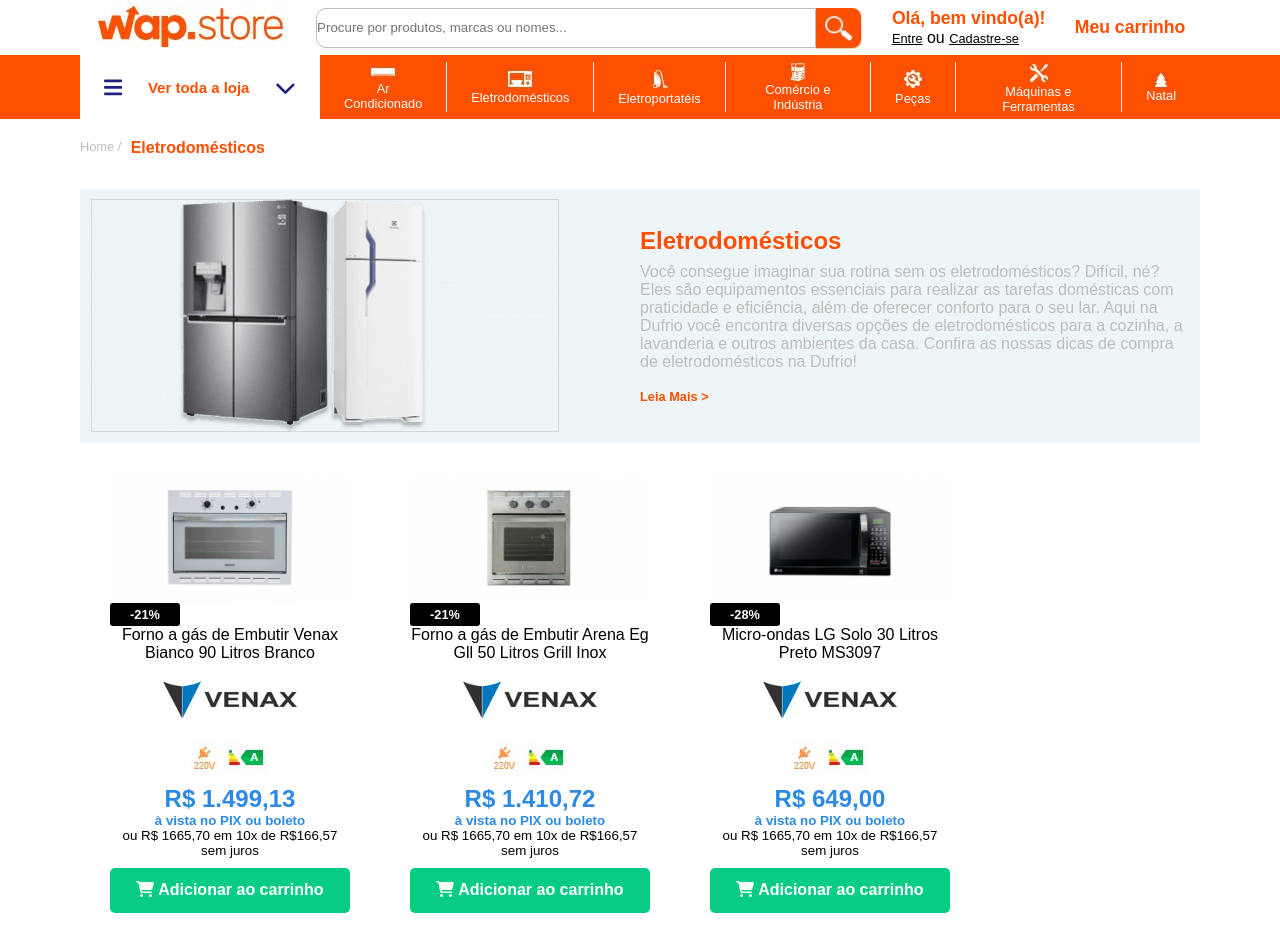
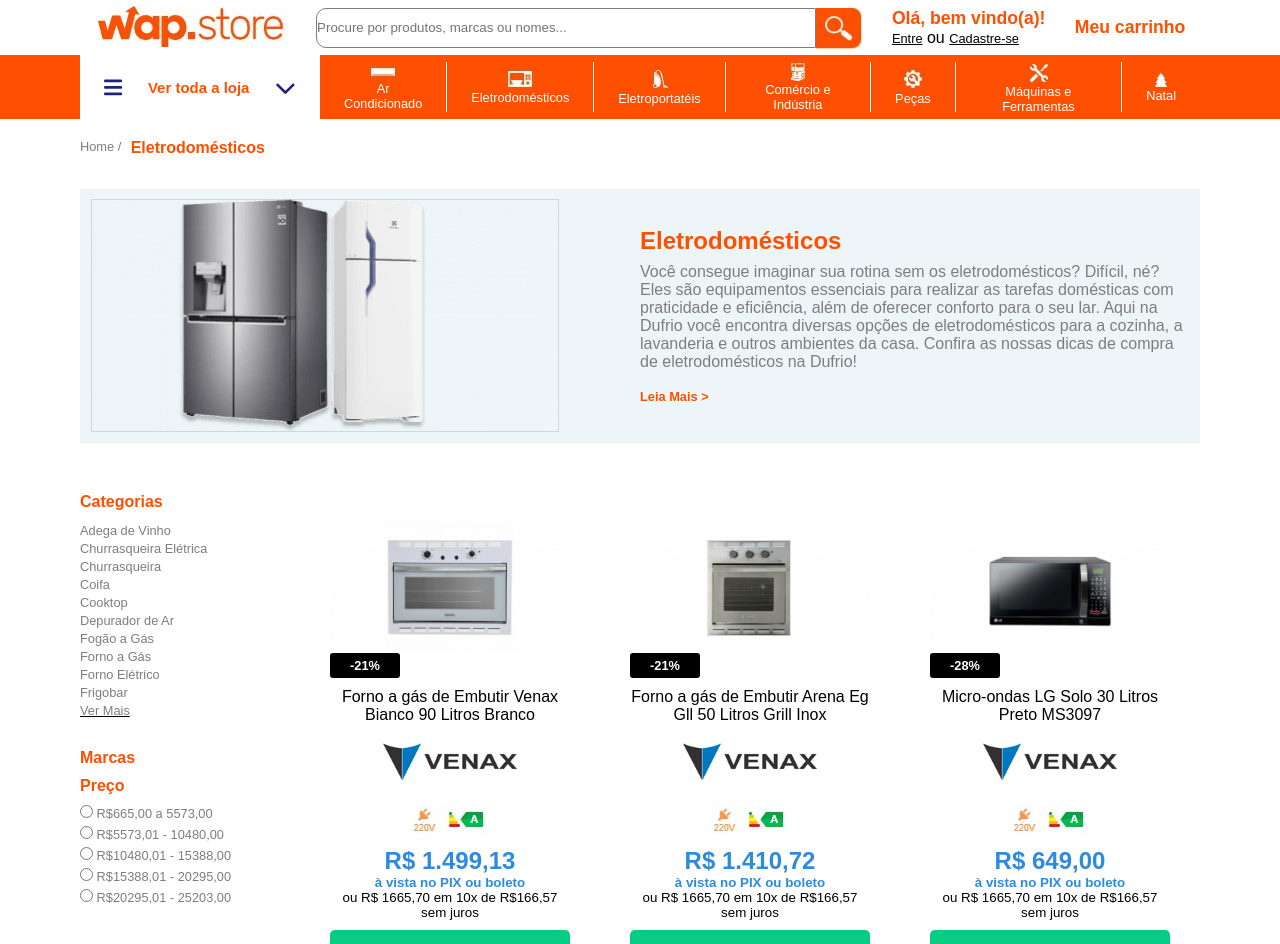
Before and after one commit to drakozz/webart-projeto, a Vue app: page / in a window 1280 px wide. Shown: the top 944 px of the page. Built offline with nearby package versions, Linux system fonts and the light colour scheme.

Commit message:
continuação do componente produto e criação do menu lateral

```diff
--- a/src/App.vue
+++ b/src/App.vue
@@ -38,7 +38,7 @@
 :root
 {
   --text-color: black;
-  --text-color2: rgb(189, 189, 189);
+  --text-color2: rgb(126, 126, 126);
   --text-color3: rgb(44, 138, 226);
   --bg-color: #ff4f01;
   --bg-color-banner: #edf5f8;
--- a/src/components/Dropdown.vue
+++ b/src/components/Dropdown.vue
@@ -12,7 +12,8 @@
 <script>
 export default {
   name: 'Dropdown',
-  props: ['title', 'itens']
+  props: ['title', 'itens'],
+
 }
 </script>
 
@@ -44,6 +45,7 @@
     flex-direction: row;
     justify-content: space-between;
     width: 100%;
+    background-color: white;
   }
 
   .navBar .subMenu li a{
--- /dev/null
+++ b/src/components/commons/ContentProdutos.vue
@@ -0,0 +1,121 @@
+<template>
+    <section class="contentProdutos">
+
+        <div class="filterProdutos">
+            <div class="filterItemPage"></div>
+        </div>
+
+        <div class="cardProdutos" v-for="(produto, i) in dataProdutos" :key="i">
+
+        <img :src="require(`@/assets/images/produtos/${produto.imagem}`) " alt="">
+
+        <h3 class="descontoProduto">{{produto.desconto}}</h3>
+        <p>{{produto.nome}}</p>
+
+        <div class="selos">
+            <div class="seloMarca">
+            <img src="@/assets/images/selos/venax.jpg" alt="">
+            </div>
+            <img src="@/assets/images/selos/voltagem.jpg" alt="" >
+            <img src="@/assets/images/selos/procel.jpg" alt="" >
+        </div>
+
+        <h2>R$ {{produto.preco}}</h2>
+        <small>
+            <span>à vista no PIX ou boleto</span>
+            <br>
+            ou R$ 1665,70 em 10x de R$166,57 sem juros
+        </small>
+        <button class="buttonAddCart">
+            <font-awesome-icon icon="fa-solid fa-cart-shopping" />
+            Adicionar ao carrinho
+        </button>
+
+        </div>
+    </section>
+</template>
+
+<script>
+import ProdutosData from '@/data/ProdutosData.json'
+
+export default {
+    name: 'ContentProdutos',
+    data: () => ({
+    dataProdutos: ProdutosData
+  })
+}
+</script>
+
+<style>
+    /*CSS CARD PRODUTOS*/
+  .contentProdutos{
+    margin-top: 50px;
+    display: flex;
+    flex-wrap: wrap;
+  }
+
+  .cardProdutos{
+    display: flex;
+    justify-content: center;
+    flex-direction: column;
+    width: 300px;
+    text-align: center;
+    padding: 30px;
+  }
+
+  .cardProdutos:hover{
+    border: 1px solid black;
+  }
+
+  .cardProdutos .descontoProduto{
+    display: flex;
+    justify-content: center;
+    align-items: center;
+    background-color: black;
+    color: white;
+    width: 70px;
+    height: 25px;
+    border-radius: 3px;
+    font-size: .8rem;
+    margin-bottom: 10px;
+  }
+
+  .cardProdutos .selos{
+    display: flex;
+    flex-wrap: wrap;
+    justify-content: center;
+    margin-bottom: 10px;
+  }
+
+  .cardProdutos .selos .seloMarca{
+    flex: 1 1 100%;
+  }
+
+  .cardProdutos .selos .seloMarca img{
+    width: 150px;
+  }
+
+  .cardProdutos h2,
+  .cardProdutos span{
+    color: var(--text-color3);
+    font-weight: bold;
+  }
+
+  .cardProdutos .buttonAddCart{
+    font-size: 1rem;
+    font-weight: bold;
+    border: none;
+    background-color: var(--color-button-buy);
+    color: white;
+    height: 50px;
+    border-radius: 5px;
+    margin-top: 10px;
+    transition: .5s;
+  }
+
+  .cardProdutos .buttonAddCart:hover{
+    background-color: var(--color-button-hover);
+    cursor: pointer;
+  }
+
+</style>
--- /dev/null
+++ b/src/components/commons/LateralOptions.vue
@@ -0,0 +1,129 @@
+<template>
+    <aside class="lateralOptions">
+        <div class="category">
+          <h3>Categorias</h3>
+          <ul>
+            <li>
+              <a href="">Adega de Vinho</a>
+            </li>
+            <li>
+              <a href="">Churrasqueira Elétrica</a>
+            </li>
+            <li>
+              <a href="">
+                Churrasqueira
+              </a>
+            </li>
+            <li>
+              <a href="">
+                Coifa
+              </a>
+            </li>
+            <li>
+              <a href="">
+                Cooktop
+              </a>
+            </li>
+            <li>
+              <a href="">
+                Depurador de Ar
+              </a>
+            </li>
+            <li>
+              <a href="">
+                Fogão a Gás
+              </a>
+            </li>
+            <li>
+              <a href="">Forno a Gás</a>
+            </li>
+            <li>
+              <a href="">Forno Elétrico</a>
+            </li>
+            <li>
+              <a href="">Frigobar</a>
+            </li>
+            <span>
+              <a href="">Ver Mais</a>
+            </span>
+          </ul>
+        </div>
+
+        <h3>Marcas</h3>
+
+        <div class="prices">
+          <h3>Preço</h3>
+
+          <div class="priceOptions">
+            <fieldset>
+              <input type="radio" id="priceOptions1" name="priceOptions" value="child">
+              <label for="priceOptions1"> R$665,00 a 5573,00</label><br>
+            </fieldset>
+
+            <fieldset>
+              <input type="radio" id="priceOptions2" name="priceOptions" value="adult">
+              <label for="priceOptions2"> R$5573,01 - 10480,00</label><br>
+            </fieldset>
+
+            <fieldset>
+              <input type="radio" id="priceOptions3" name="priceOptions" value="senior">
+              <label for="priceOptions3"> R$10480,01 - 15388,00</label><br>
+            </fieldset>
+
+            <fieldset>
+              <input type="radio" id="priceOptions4" name="priceOptions" value="senior">
+              <label for="priceOptions4"> R$15388,01 - 20295,00</label><br>
+            </fieldset>
+
+            <fieldset>
+              <input type="radio" id="priceOptions5" name="priceOptions" value="senior">
+              <label for="priceOptions5"> R$20295,01 - 25203,00</label>
+            </fieldset>
+          </div>
+        </div>
+      </aside>
+</template>
+
+<script>
+export default {
+    name: 'LateralOptions'
+}
+</script>
+
+<style>
+    .lateralOptions{
+        margin-top: 50px;
+    }
+
+    .lateralOptions h3{
+    color: var(--bg-color);
+    font-size: 1rem;
+    margin-bottom: 10px;
+    }
+
+    .lateralOptions .category {
+    margin-bottom: 30px;
+    }
+
+    .lateralOptions .category ul li a,
+    .lateralOptions .category span a{
+    color: var(--text-color2);
+    font-size: .8rem;
+    }
+
+    .lateralOptions .category span{
+    text-decoration: underline;
+    }
+
+    .lateralOptions .priceOptions fieldset{
+    margin-bottom: 5px;
+    border: none;
+    }
+
+    .prices .priceOptions{
+        font-size: .8rem;
+        color: var(--text-color2);
+    }
+
+
+</style>
--- a/src/components/layouts/ContentMain.vue
+++ b/src/components/layouts/ContentMain.vue
@@ -2,126 +2,37 @@
   <main class="main container">
       <DestaqueTopo></DestaqueTopo>
 
-      <section class="contentProdutos">
+      <div class="gridListingContainer">
+        <LateralOptions></LateralOptions>
+        <ContentProdutos></ContentProdutos>
+      </div>
 
-        <div class="listagemProdutos"></div>
-
-        <div class="cardProdutos" v-for="(produto, i) in dataProdutos" :key="i">
-
-          <img :src="require(`@/assets/images/produtos/${produto.imagem}`) " alt="">
-
-          <h3 class="descontoProduto">{{produto.desconto}}</h3>
-          <p>{{produto.nome}}</p>
-
-          <div class="selos">
-            <div class="seloMarca">
-              <img src="@/assets/images/selos/venax.jpg" alt="">
-            </div>
-            <img src="@/assets/images/selos/voltagem.jpg" alt="" >
-            <img src="@/assets/images/selos/procel.jpg" alt="" >
-          </div>
-
-          <h2>R$ {{produto.preco}}</h2>
-          <small>
-            <span>à vista no PIX ou boleto</span>
-            <br>
-            ou R$ 1665,70 em 10x de R$166,57 sem juros
-          </small>
-          <button class="buttonAddCart">
-            <font-awesome-icon icon="fa-solid fa-cart-shopping" />
-            Adicionar ao carrinho
-          </button>
-
-        </div>
-      </section>
   </main>
 </template>
 <script>
 
 import DestaqueTopo from '../commons/DestaqueTopo.vue';
-import ProdutosData from '@/data/ProdutosData.json'
+import LateralOptions from'../commons/LateralOptions.vue';
+import ContentProdutos from '../commons/ContentProdutos.vue';
 
 export default {
   name: 'ContentMain',
   components: {
     DestaqueTopo,
-  },
-
-  data: () => ({
-    dataProdutos: ProdutosData
-  })
+    ContentProdutos,
+    LateralOptions
+  }
 }
 </script>
+
 <style>
 
-/*CSS CARD PRODUTOS*/
-  .contentProdutos{
-    display: flex;
-    flex-wrap: wrap;
-  }
+.gridListingContainer{
+  display: grid;
+  grid-template-columns: .5fr 2.5fr;
+  column-gap: 40px;
+}
 
-  .cardProdutos{
-    display: flex;
-    justify-content: center;
-    flex-direction: column;
-    width: 300px;
-    height: 500px;
-    text-align: center;
-    padding: 30px;
-  }
-
-  .cardProdutos:hover{
-    border: 1px solid black;
-  }
-
-  .cardProdutos .descontoProduto{
-    display: flex;
-    justify-content: center;
-    align-items: center;
-    background-color: black;
-    color: white;
-    width: 70px;
-    height: 25px;
-    border-radius: 3px;
-    font-size: .8rem;
-  }
-
-  .cardProdutos .selos{
-    display: flex;
-    flex-wrap: wrap;
-    justify-content: center;
-    margin-bottom: 10px;
-  }
-
-  .cardProdutos .selos .seloMarca{
-    flex: 1 1 100%;
-  }
-
-  .cardProdutos .selos .seloMarca img{
-    width: 150px;
-  }
-
-  .cardProdutos h2, span{
-    color: var(--text-color3);
-    font-weight: bold;
-  }
-
-  .cardProdutos .buttonAddCart{
-    font-size: 1rem;
-    font-weight: bold;
-    border: none;
-    background-color: var(--color-button-buy);
-    color: white;
-    height: 50px;
-    border-radius: 5px;
-    margin-top: 10px;
-    transition: .5s;
-  }
-
-  .cardProdutos .buttonAddCart:hover{
-    background-color: var(--color-button-hover);
-    cursor: pointer;
-  }
 
 
 </style>
```
